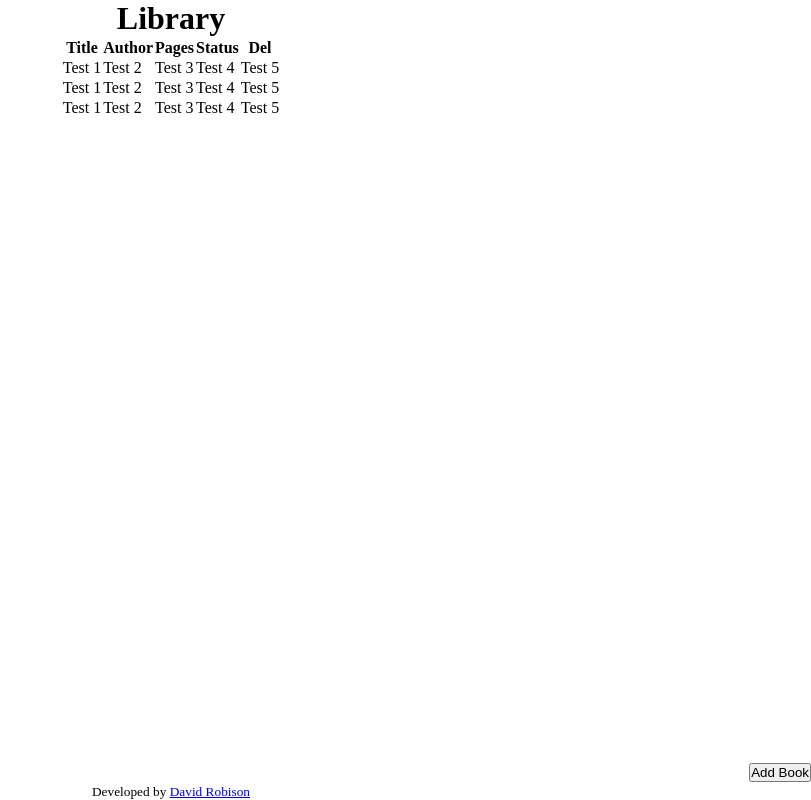
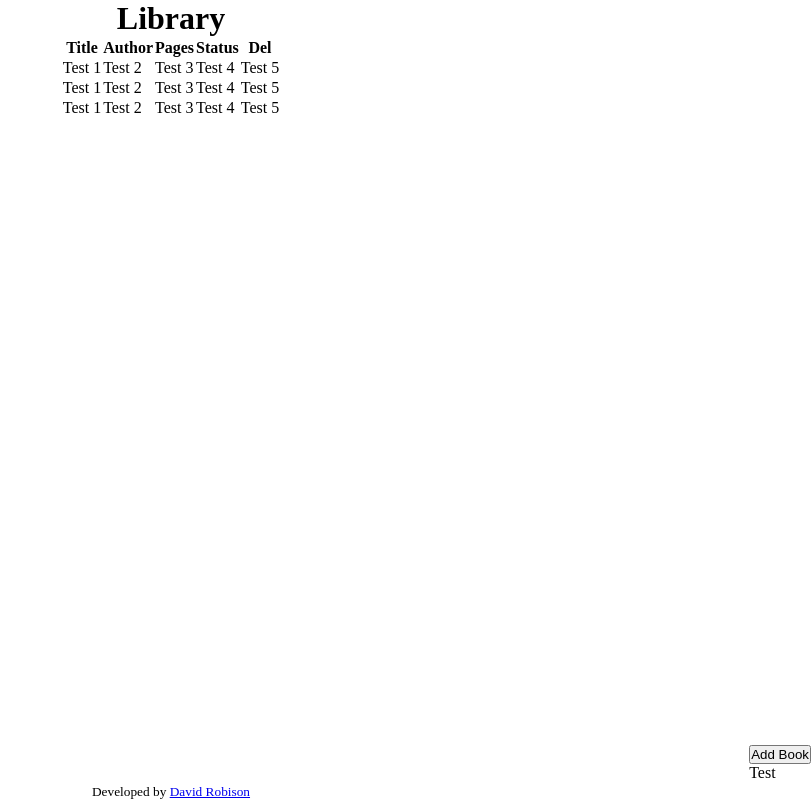
Before and after one commit to robisonwebdev/library-react, a React (Create React App) app: page / in a window 1280 px wide. Shown: the whole page, without its empty margins (469-1280 px from the left). Built offline with nearby package versions, Linux system fonts and the light colour scheme.

Commit message:
Imported AddBookForm. Called AddBookForm.

```diff
--- a/src/components/Main.js
+++ b/src/components/Main.js
@@ -2,6 +2,7 @@ import Button from "./Button"
 import Library from "./Library";
 import '../styles/main.css';
 import { useState } from "react";
+import AddBookForm from "./AddBookForm";
 
 const Main = (props) => {
     const [libraryArray, setLibraryArray] = useState([]);
@@ -11,6 +12,7 @@ const Main = (props) => {
             <Library />
             <div id='addBook'>
                 <Button id={'addBookBtn'} name={'Add Book'} />
+                <AddBookForm />
             </div>
         </div>
     );
```
